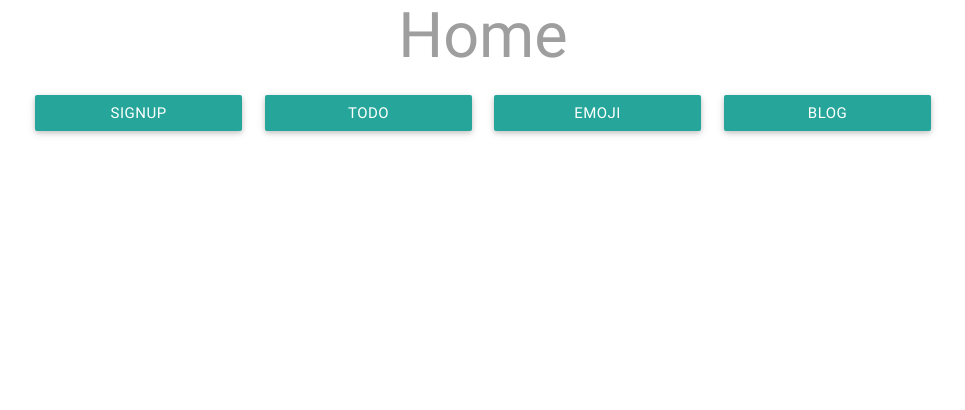
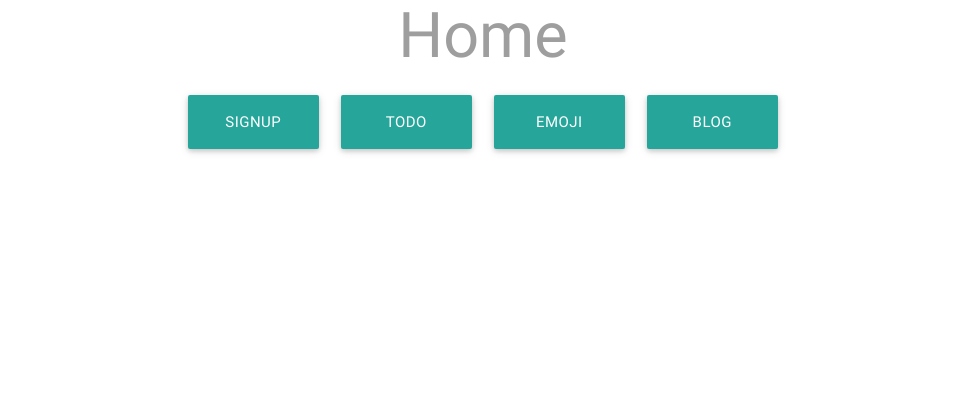
Before and after one commit to shengshuyang/my-udacity-web-homework, a Python web app: template templates/index.html in a window 1280 px wide. Shown: the part 110-520 px from the top of the page, without its empty margins (157-1122 px from the left). Run offline with Jinja, Linux system fonts and the light colour scheme; the template is opened without the code that fills it, so the values that code supplies are empty; some libraries are stand-ins or nearby versions.

Commit message:
minor fix

```diff
--- a/templates/index.html
+++ b/templates/index.html
@@ -5,17 +5,21 @@ My Udacity Web Homework by shengshuyang
 {% endblock %}
 
 {% block content %}
-    <div class="section no-pad-bot" id="index-banner" >
-        <div class="container">
-            <h1 class="header center grey-text">Home </h1>
-        <div class="row center" >
-                <div class="col s12 m3"><a class="btn waves-effect waves-light" href="/signup" style="width: 100%;margin-bottom: 10px;">Signup</a></div>
-                <div class="col s12 m3"><a class="btn waves-effect waves-light"  href="/todo_list" style="width: 100%;margin-bottom: 10px;">ToDo</a></div>
-                <div class="col s12 m3"><a class="btn waves-effect waves-light"  href="/ascii_chan" style="width: 100%;margin-bottom: 10px;">Emoji</a></div>
-                <div class="col s12 m3"><a class="btn waves-effect waves-light"  href="/blog" style="width: 100%;margin-bottom: 10px;">Blog</a></div>
-
+<div class="section no-pad-bot" id="index-banner">
+    <div class="container s12 m10 l8">
+        <h1 class="header center grey-text ">Home </h1>
+        <div class="row center">
+            <div class="col  s12 m10 l8 offset-m1 offset-l2">
+                <div class="row center">
+                    <div class="col s12 m3"><a class="btn-large waves-effect waves-light" href="/signup" style="width: 100%;margin-bottom: 2em;">Signup</a></div>
+                    <div class="col s12 m3"><a class="btn-large waves-effect waves-light" href="/todo_list" style="width: 100%;margin-bottom: 2em;">ToDo</a></div>
+                    <div class="col s12 m3"><a class="btn-large waves-effect waves-light" href="/ascii_chan" style="width: 100%;margin-bottom: 2em;">Emoji</a></div>
+                    <div class="col s12 m3"><a class="btn-large waves-effect waves-light" href="/blog" style="width: 100%;margin-bottom: 2em;">Blog</a></div>
+                </div>
             </div>
         </div>
     </div>
-    </div>
+</div>
+</div>
+
 {% endblock %}
```
